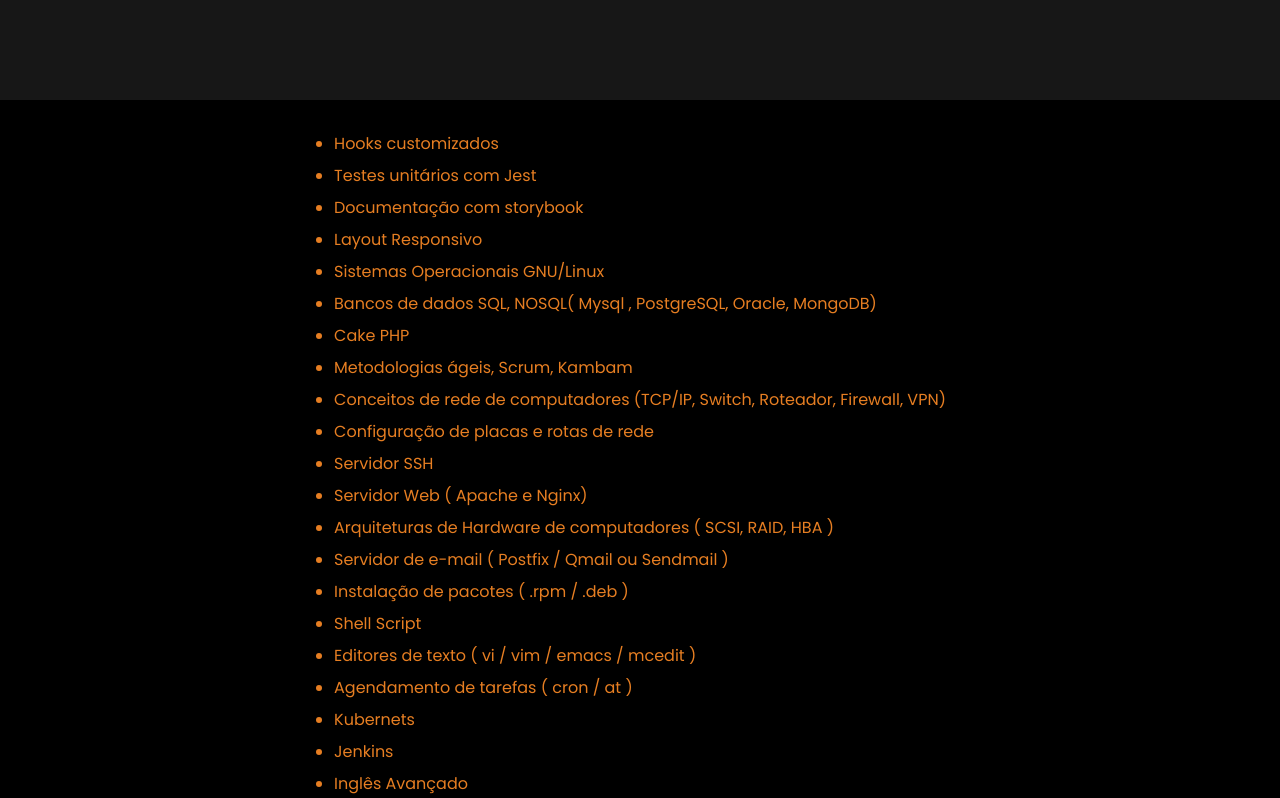
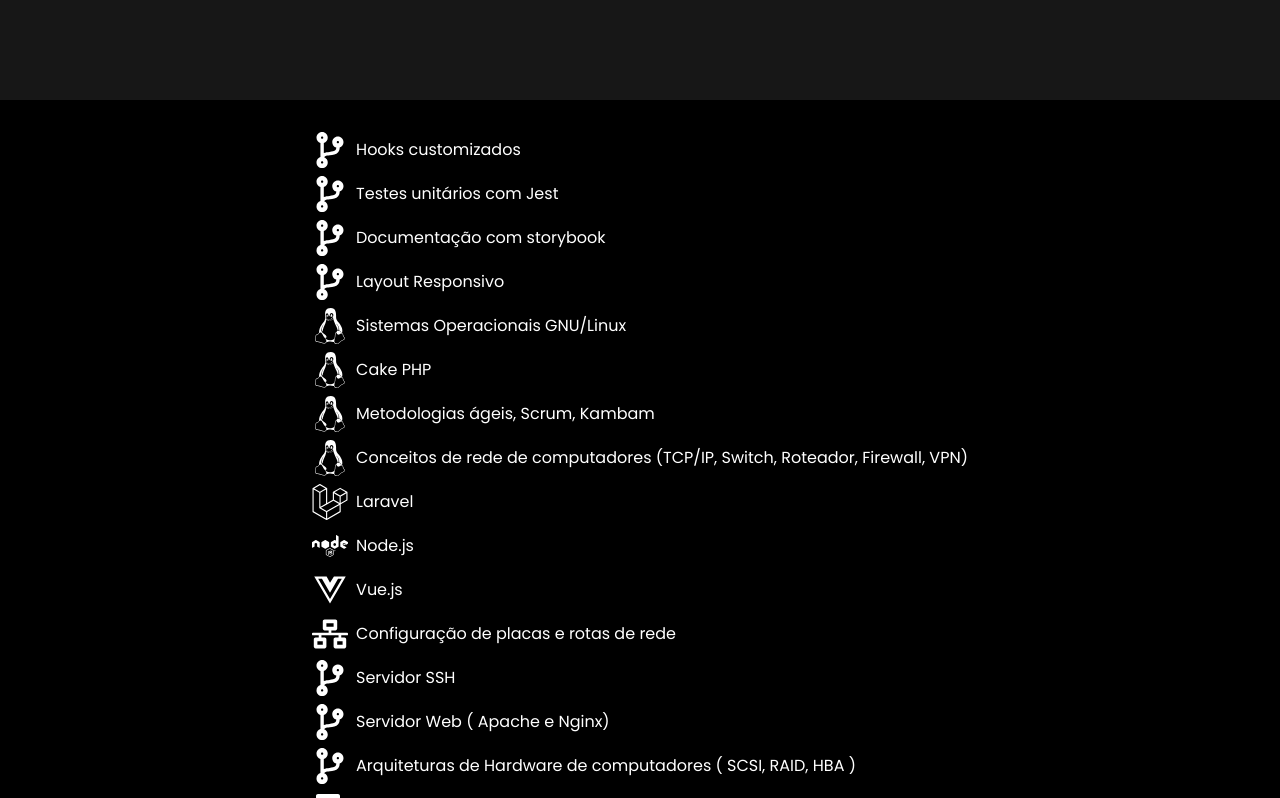
Before and after one commit to umrodrigues/curriculov2, a Next.js app: page / in a window 1280 px wide. Shown: the part 1620-2418 px from the top of the page. Built offline with nearby package versions, Linux system fonts and the light colour scheme.

Commit message:
fix: adjust icons skills

```diff
--- a/src/components/molecules/Skills.tsx
+++ b/src/components/molecules/Skills.tsx
@@ -1,83 +1,123 @@
-import { FaHtml5, FaCss3Alt, FaJs, FaReact, FaDatabase, FaJava, FaDocker, FaSass } from "react-icons/fa";
+import { FaHtml5, FaCss3Alt, FaJs, FaReact, FaDatabase, FaJava, FaDocker, FaSass, FaDev,FaLaravel,FaNode, FaVuejs, FaCodeBranch,FaLinux, FaNetworkWired, FaMailBulk, FaJenkins } from "react-icons/fa";
 import { SiTypescript, SiMysql, SiSpring, SiSass, SiPython, SiCsharp, SiPhp, SiRuby } from "react-icons/si";
 import { useState } from "react";
 import React from "react";
 
+
+
 export const navigation = [
   {
     label: "Hooks customizados",
+    icon: FaCodeBranch,
   },
   {
     label: "Testes unitários com Jest",
+    icon: FaCodeBranch,
   },
   {
     label: "Documentação com storybook",
+    icon: FaCodeBranch,
   },
   {
     label: "Layout Responsivo",
+    icon: FaCodeBranch,
+
   },
   {
     label: "Sistemas Operacionais GNU/Linux",
+    icon: FaLinux,
   },
-  {
-    label: "Bancos de dados SQL, NOSQL( Mysql , PostgreSQL, Oracle, MongoDB)",
-  },
+
   {
     label: "Cake PHP",
+    icon: FaLinux,
   },
   {
     label: "Metodologias ágeis, Scrum, Kambam",
+    icon: FaLinux,
   },
   {
     label: "Conceitos de rede de computadores (TCP/IP, Switch, Roteador, Firewall, VPN)",
+    icon: FaLinux,
+  },
+  {
+    label: "Laravel",
+    icon: FaLaravel,
+
+  },
+  {
+    label: "Node.js",
+    icon: FaNode,
+
+  },
+  {
+    label: "Vue.js",
+    icon: FaVuejs,
+
   },
   {
     label: "Configuração de placas e rotas de rede",
+    icon: FaNetworkWired,
   },
   {
     label: "Servidor SSH",
+    icon: FaCodeBranch,
   },
   {
     label: "Servidor Web ( Apache e Nginx)",
+    icon: FaCodeBranch,
   },
   {
     label: "Arquiteturas de Hardware de computadores ( SCSI, RAID, HBA )",
+    icon: FaCodeBranch,
   },
   {
     label: "Servidor de e-mail ( Postfix / Qmail ou Sendmail )",
+    icon: FaMailBulk,
   },
   {
     label: "Instalação de pacotes ( .rpm / .deb )",
+    icon: FaCodeBranch,
   },
   {
     label: "Shell Script",
+    icon: FaCodeBranch,
   },
   {
     label: "Editores de texto ( vi / vim / emacs / mcedit )",
+    icon: FaCodeBranch,
   },
   {
     label: "Agendamento de tarefas ( cron / at )",
+    icon: FaCodeBranch,
   },
   {
     label: "Kubernets",
+    icon: FaCodeBranch,
   },
   {
     label: "Jenkins",
+    icon: FaJenkins,
   },
   {
     label: "Inglês Avançado",
+    icon: FaCodeBranch,
   },
   {
     label: "Postmann e Insomnia",
+    icon: FaCodeBranch,
   },
   {
     label: "RabbitMq",
+    icon: FaCodeBranch,
   },
   {
     label: "Graphana",
+    icon: FaCodeBranch,
   },
   {
     label: "Swagger",
+    icon: FaCodeBranch,
   },
 
   {
@@ -150,25 +190,19 @@
       <div className="flex justify-center py-8">
         <ul className="list-disc text-white">
           {navigation.map((item, index) => (
-            <li key={index} className="mb-2 text-primary-orange">
+            <li key={index} className="mb-2 text-primary-white flex items-center">
+              {item.icon && (
+                <div className="mr-2">
+                  {React.createElement(item.icon, {
+                    className: "text-4xl text-primary-white",
+                  })}
+                </div>
+              )}
               {item.label}
             </li>
           ))}
         </ul>
       </div>
-      <div className="flex justify-center py-8 ">
-        {navigation.map((item, index) => {
-          const isHovered = hoveredIndex === index;
-          const iconColor = isHovered ? "text-primary-orange" : "text-primary-orange";
-          return (
-            <div key={index} className="mx-4 my-2">
-              {item.icon && React.createElement(item.icon, {
-                className: `text-4xl ${iconColor}`,
-              })}
-            </div>
-          );
-        })}
-      </div>
     </div>
   );
 };
```
